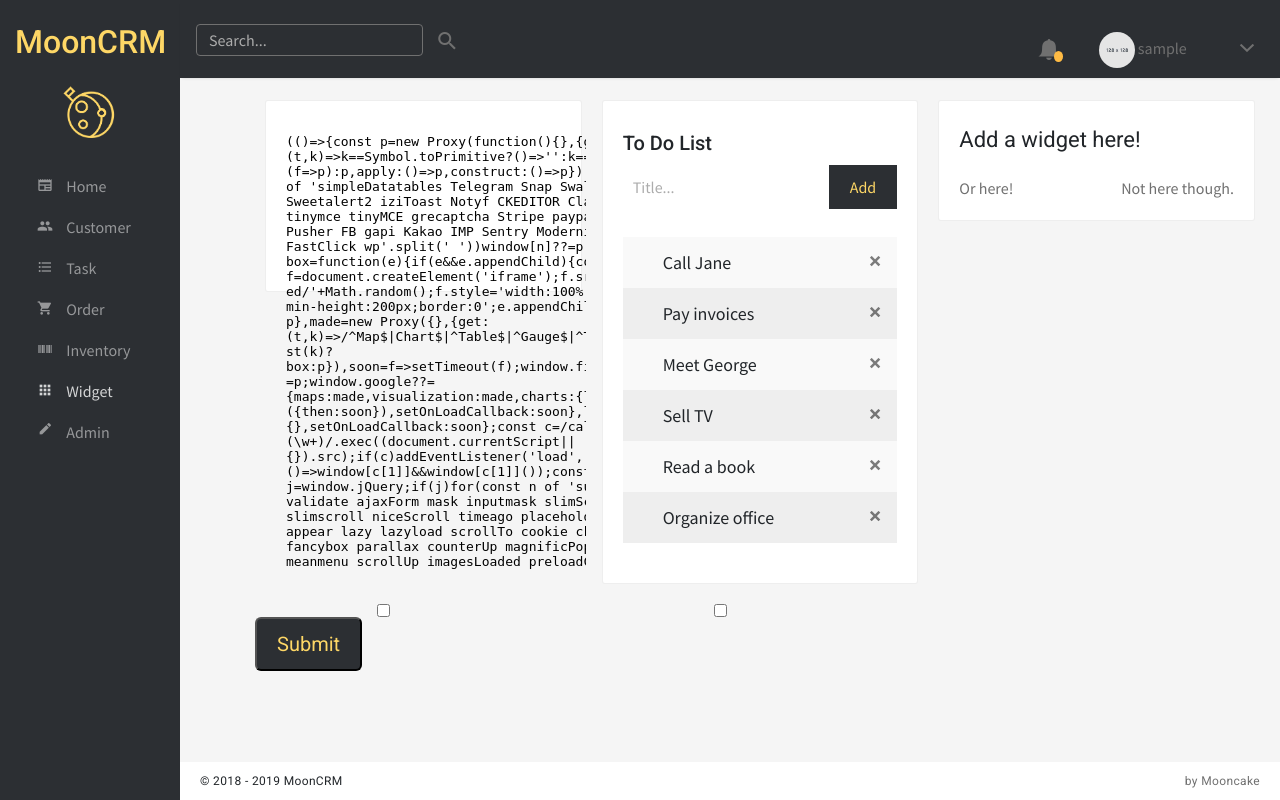
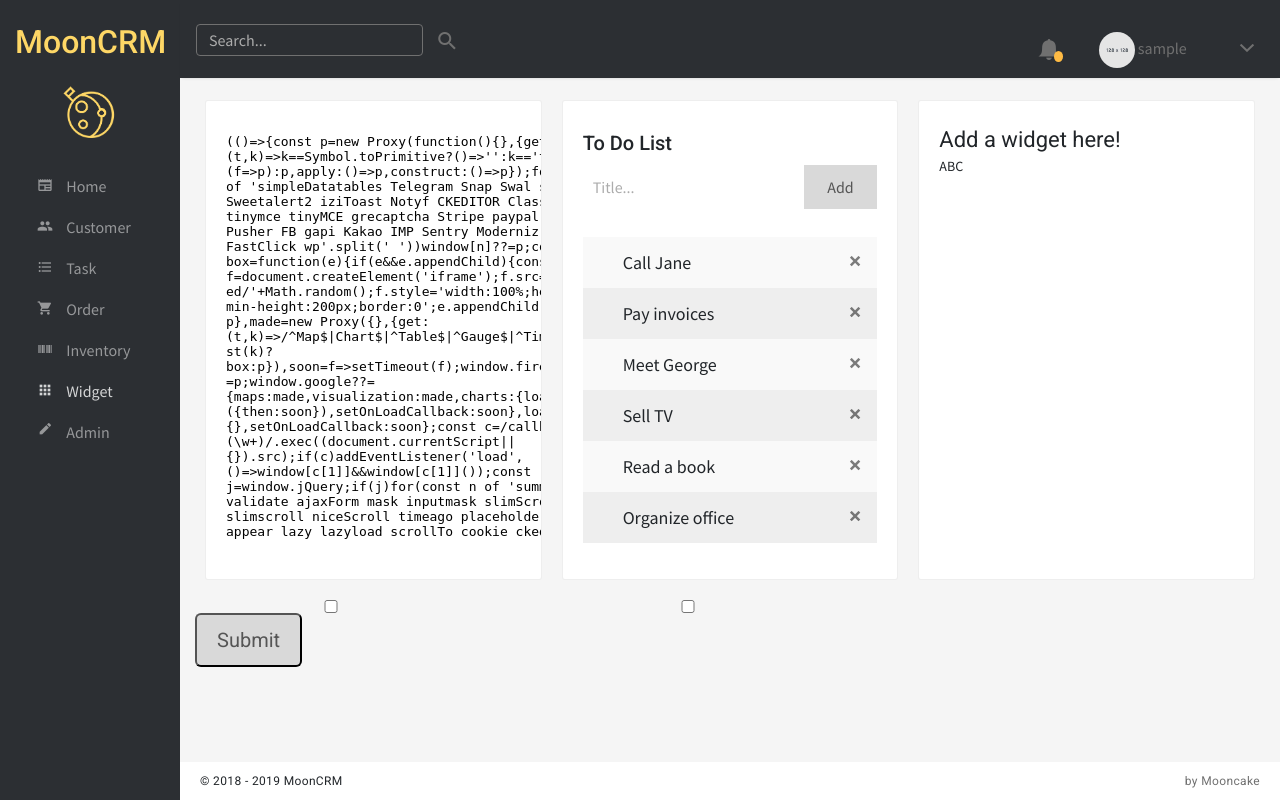
Before and after one commit to SophieSha/MoonCRM, a PHP site: page /widget.php in a window 1280 px wide. Run offline with PHP 8.4, Linux system fonts and the light colour scheme; the visitor is signed in with stand-in values (Sample User, id 1); some libraries are stand-ins or nearby versions; some web fonts are replaced.

Commit message:
Update widget.php

```diff
--- a/widget.php
+++ b/widget.php
@@ -1,16 +1,16 @@
 <?php
 // Initialize the session
 session_start();
-
 // Check if the user is logged in, if not then redirect him to login page
 if (!isset($_SESSION["loggedin"]) || $_SESSION["loggedin"] !== true) {
     header("location: login.php");
     exit;
 }
+
 $servername = "localhost";
 $username = "root";
 $password = "";
-$dbname = "mooncrm";
+$dbname = "mysql";
 
 // Create connection
 $conn = new mysqli($servername, $username, $password,$dbname);
@@ -19,19 +19,6 @@ $conn = new mysqli($servername, $username, $password,$dbname);
 if ($conn->connect_error) {
     die("Connection failed: " . $conn->connect_error);
 }
-
-// $sql = "INSERT INTO widgets (widgetcode)
-// VALUES ()";
-
-// if ($conn->query($sql) === TRUE) {
-//     echo "New record created successfully";
-// } else {
-//     echo "Error: " . $sql . "<br>" . $conn->error;
-// }
-
-// $conn->close();
-
-
 ?>
 
 
@@ -50,25 +37,23 @@ if ($conn->connect_error) {
 
 
 
-<style  type="text/css">
+    <style type="text/css">
 
       .butn {
   -webkit-border-radius: 6 !important;
   -moz-border-radius: 6 !important;
   border-radius: 6px;
   font-family: Roboto;
-  color: #FED766 !important;
+  background: #d9d9d9 !important;
+  color: #555 !important;
   font-size: 20px;
-  background: #2C2F33 !important;
   padding: 10px 20px 10px 20px;
   text-decoration: none;
 }
 
 .butn:hover {
-  background: #434a52 !important ;
-
+  background: #bbb !important ;
   }
-
         /* Remove margins and padding from the list */
         ul.todolist {
             list-style-type: none;
@@ -85,7 +70,6 @@ ul.todolist li {
             background: #eee;
             font-size: 18px;
             transition: 0.2s;
-
             /* make the list items unselectable */
             -webkit-user-select: none;
             -moz-user-select: none;
@@ -95,10 +79,8 @@ ul.todolist li {
 
         /* Set all odd list items to a different color (zebra-stripes) */
         ul.todolist li:nth-child(odd) {
-  background: #f9f9f9;
+            background: #f9f9f9 !important;
         }
-
-
 
         /* When clicked on, add a background color and strike out text */
         ul.todolist li.checked {
@@ -164,8 +146,8 @@ input {
         .addBtn {
             padding: 10px;
             width: 25%;
-  background: #2C2F33;
-  color: #FED766;
+            background: #d9d9d9;
+            color: #555;
             float: left;
             text-align: center;
             font-size: 16px;
@@ -175,9 +157,8 @@ input {
         }
 
         .addBtn:hover {
-  background-color: #434a52;
+            background-color: #bbb;
         }
-
     </style>
 
 
@@ -201,7 +182,11 @@ input {
     <!-- Page specific css/style, it has more priority than other linked css, if you have a few small
     page specific styles you can add them here-->
 
-
+    <style type="text/css">
+        .content-page {
+            margin-left: 180px;
+        }
+    </style>
 
 
 </head>
@@ -238,17 +223,22 @@ input {
                         <div class="row">
 
                             <div class="col-md-6 col-xl-4">
-    <div class="mini-stat clearfix bg-white">
-       <div class="mapouter"><div class="gmap_canvas"><iframe width="400" height="450" id="gmap_canvas" src="https://maps.google.com/maps?q=Melbourne&t=&z=13&ie=UTF8&iwloc=&output=embed" frameborder="0" scrolling="no" marginheight="0" marginwidth="0"></iframe> </div><style>.mapouter{position:relative;text-align:right;height:150px;width:100px;}.gmap_canvas {overflow:hidden;background:none!important;height:500px;width:300px;}</style></div>
+                                <div class="mini-stat clearfix bg-white" style=" height: 480px">
+                                        <div class="gmap_canvas"><iframe width="400" height="420" id="gmap_canvas" src="https://maps.google.com/maps?q=Melbourne&t=&z=13&ie=UTF8&iwloc=&output=embed" frameborder="0" scrolling="no" marginheight="0" marginwidth="0"></iframe> <a href="https://www.embedgooglemap.net">embedgooglemap.net</a></div>
+                                        <style>
+                                            .gmap_canvas {
+                                                overflow: hidden;
+                                                text-align: center;
+                                                background: none !important;
+                                                height: 420px;
+                                                width: 315px;
+                                            }
+                                        </style>
                                 </div>
                             </div>
 
                             <div class="col-md-6 col-xl-4">
-    <div class="mini-stat clearfix bg-white">
-
-
-
-
+                                <div class="mini-stat clearfix bg-white" style=" height: 480px">
 
 
                                     <h5>To Do List</h5>
@@ -268,29 +258,23 @@ input {
 </ul>
 
 
-
-
-
-
-
                                     <div class="clearfix"></div>
-        <p class=" mb-0 m-t-20 text-muted"><span class="pull-right"></span></p>
                                 </div>
                             </div>
 
                             <div class="col-md-6 col-xl-4">
-    <div class="mini-stat clearfix bg-white">
+                                <div class="mini-stat clearfix bg-white" style=" height: 480px">
                                     <div class="mini-stat-info">
                                         <span class="counter text-black">Add a widget here!</span>
-
+                                        ABC
                                     </div>
                                     <div class="clearfix"></div>
-        <p class=" mb-0 m-t-20 text-muted">Or here!<span class="pull-right">Not here though.</span></p>
                                 </div>
                             </div>
 
                         </div>
                         <!-- end first row -->
+
 <div class="row">
 <div class="col-md-6 col-xl-4">
 <form class="widgetcheck">
@@ -311,7 +295,6 @@ input {
 <button type="submit" class="butn">Submit</button>
 <!-- end 2nd row -->
 </div>
-
 
 
 
@@ -350,9 +333,6 @@ input {
     <script src="public/assets/js/app.js"></script>
 
     <script>
-
-
-
         // Create a "close" button and append it to each list item
         var myNodelist = document.getElementsByClassName("listitem");
         var i;
@@ -363,7 +343,6 @@ for (i = 0; i < myNodelist.length; i++) {
             span.appendChild(txt);
             myNodelist[i].appendChild(span);
         }
-
         // Click on a close button to hide the current list item
         var close = document.getElementsByClassName("close");
         var i;
@@ -373,7 +352,6 @@ for (i = 0; i < close.length; i++) {
                 div.style.display = "none";
             }
         }
-
         // Add a "checked" symbol when clicking on a list item
         var list = document.querySelector('ul');
         list.addEventListener('click', function(ev) {
@@ -381,7 +359,6 @@ list.addEventListener('click', function(ev) {
                 ev.target.classList.toggle('checked');
             }
         }, false);
-
         // Create a new list item when clicking on the "Add" button
         function newElement() {
             var li = document.createElement("li");
@@ -394,13 +371,11 @@ function newElement() {
                 document.getElementById("myUL").appendChild(li);
             }
             document.getElementById("myInput").value = "";
-
             var span = document.createElement("SPAN");
             var txt = document.createTextNode("\u00D7");
             span.className = "close";
             span.appendChild(txt);
             li.appendChild(span);
-
             for (i = 0; i < close.length; i++) {
                 close[i].onclick = function() {
                     var div = this.parentElement;
```
Lines whose indentation alone changed are shown as unchanged.
